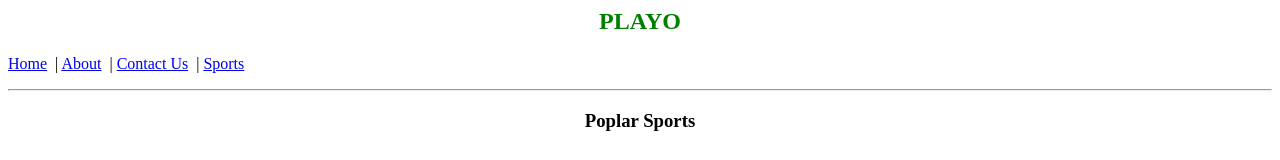
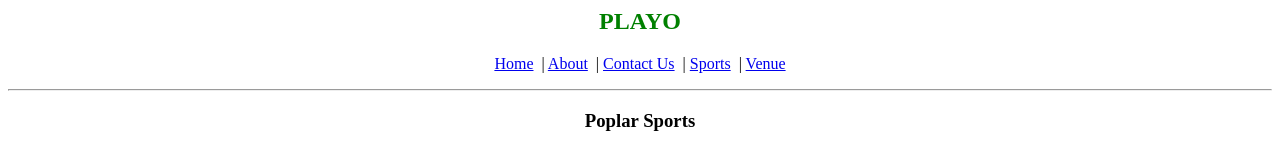
Before and after one commit to SrivaniVanaparthi2024/playo-v2, a plain HTML site: page sports.html in a window 1280 px wide. Shown: the top 160 px of the page. Drawn offline with Linux system fonts and the light colour scheme.

Commit message:
Update sports.html

```diff
--- a/sports.html
+++ b/sports.html
@@ -9,11 +9,12 @@
         <center>
             <font color="green"><h2>PLAYO</h2></font>
         </center>
-        <p align="left">
+        <p align="center">
             <a href="index.html">Home</a>&nbsp&nbsp|
             <a href="about.html">About</a>&nbsp&nbsp|
             <a href="contactus.html">Contact Us</a>&nbsp&nbsp|
-            <a href="#">Sports</a>
+            <a href="#">Sports</a>&nbsp&nbsp|
+            <a href="venuedetails.html">Venue</a>
         </p>
     </header><hr>
     <center>
```
